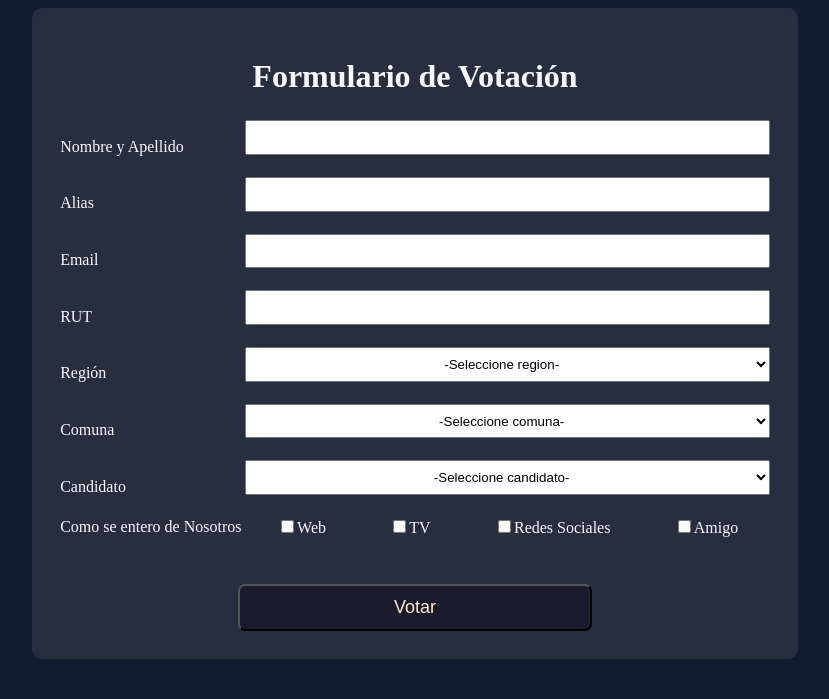
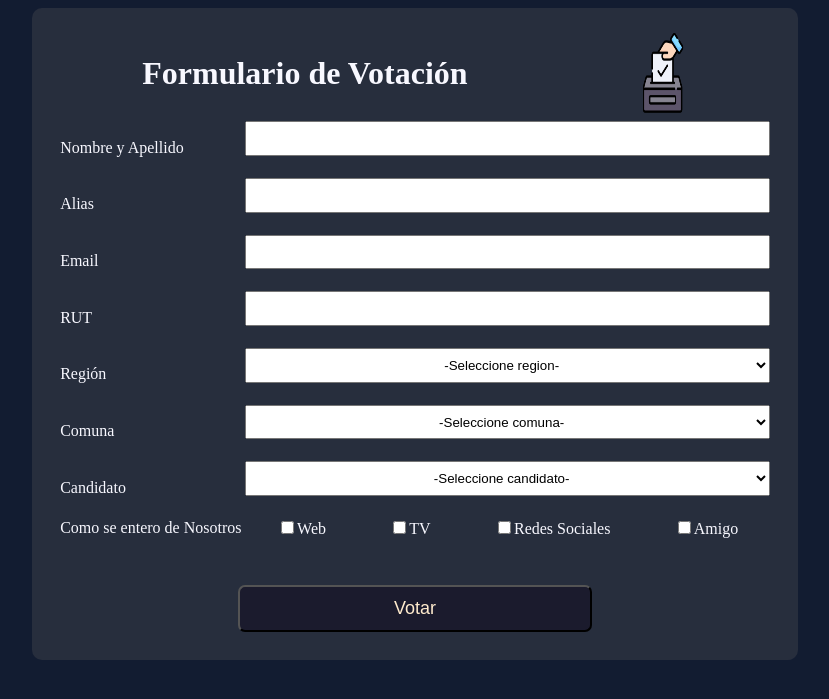
Before and after one commit to mamicho95/formulario-votacion, a PHP site: page / in a window 1280 px wide. Shown: the top 699 px of the page, without its empty margins (225-1054 px from the left). Run offline with PHP 8.4, Linux system fonts and the light colour scheme; data comes from the database, SQL or seed files in the repository.

Commit message:
cambios para tarea

```diff
--- a/index.php
+++ b/index.php
@@ -21,12 +21,12 @@
 <body>
     <div class="votacion">
         <form id="formulario" class="form" method="post">
+        <div class="titulo">
+                        <h1>Formulario de Votación</h1>
+                        <img src="imagenes/votacion.png" alt="icono" width="50px">
+                    </div>
             <table border="0px">
-                <tr>
-                    <td colspan="2">
-                        <h1>Formulario de Votación</h1>
-                    </td>
-                </tr>
+
                 <tr>
                     <td>
                         <label for="name">Nombre y Apellido</label>
--- a/style.css
+++ b/style.css
@@ -8,9 +8,6 @@
   font-size: medium;
   border-radius: 10px;
   padding: 2%;
-}
-.form h1 {
-  text-align: center;
 }
 .form .votar{
     text-align: center;
@@ -46,3 +43,8 @@
     display: flex;
     justify-content: space-around;
 }
+.titulo{
+    display: flex;
+    justify-content: space-around;
+    margin-bottom: 5px;
+}
```
Also changed, not shown: README.md, imagenes/votacion.png (added).
